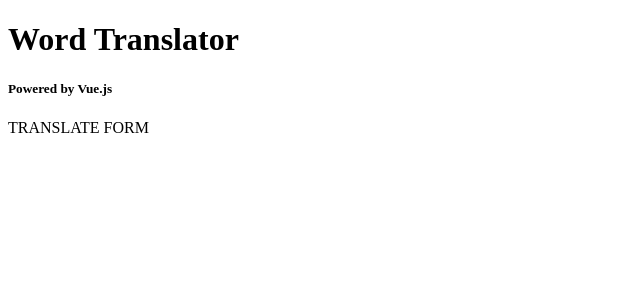
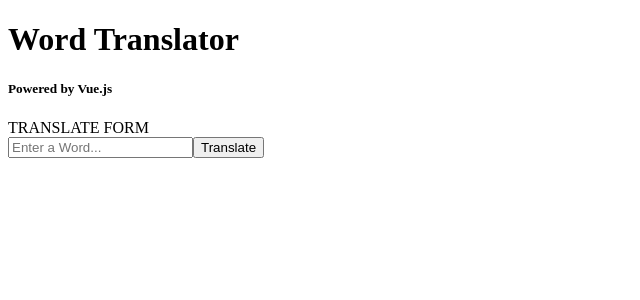
Before and after one commit to deliscoding/wordtranslator, a Vue app: page / in a window 1280 px wide. Shown: the top 300 px of the page, without its empty margins (0-640 px from the left). Built offline with nearby package versions, Linux system fonts and the light colour scheme.

Commit message:
TranslateForm button is calling correct method

```diff
--- a/src/components/TranslateForm.vue
+++ b/src/components/TranslateForm.vue
@@ -1,10 +1,29 @@
 <template>
-  <div id="translateForm">TRANSLATE FORM</div>
+  <div id="translateForm">TRANSLATE FORM
+    <form v-on:submit="formSubmit">
+      <!-- binds this input to a component property -->
+      <input type="text" v-model="textToTranslate" placeholder="Enter a Word...">
+      <input type="submit" value="Translate">
+    </form>
+  </div>
 </template>
 
 <script>
 export default {
-  name: "TranslateForm"
+  name: "TranslateForm",
+  data() {
+    return {
+      // we're binding our input text above to this method
+      textToTranslate: ""
+    };
+  },
+  methods: {
+    // prevent from submitting to a webpage
+    formSubmit(e) {
+      alert("Translated Word submitted");
+      e.preventDefault();
+    }
+  }
 };
 </script>
 
```
